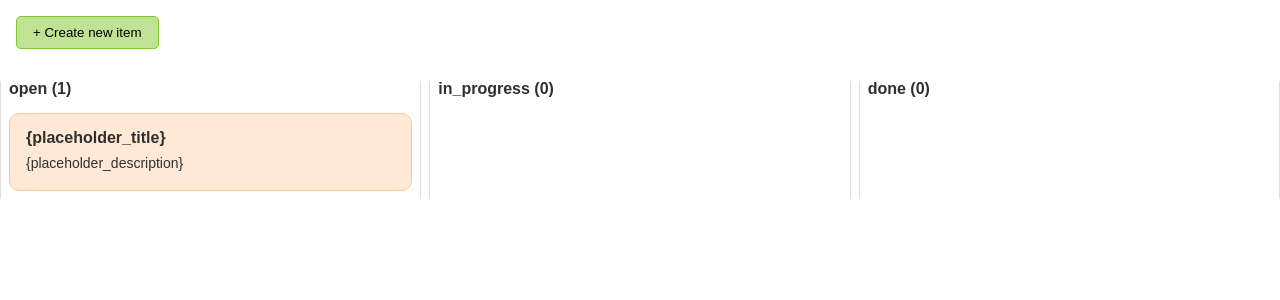
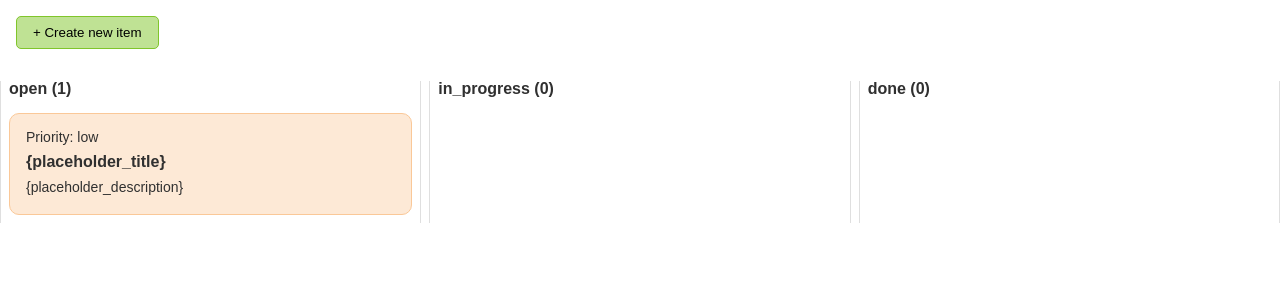
Before and after one commit to eriknoorland/project-todos, a React (Create React App) app: page / in a window 1280 px wide. Both pictures are taken after a click on the button "+ Create new item". Shown: the top 300 px of the page. Built offline with nearby package versions, Linux system fonts and the light colour scheme.

Commit message:
Add item priority and sort accordingly

```diff
--- a/src/App.tsx
+++ b/src/App.tsx
@@ -43,6 +43,7 @@ function App() {
       title: '{placeholder_title}',
       description: '{placeholder_description}',
       status: 'open',
+      priority: 'low',
     };
 
     setItems([...items, item]);
--- a/src/Column.tsx
+++ b/src/Column.tsx
@@ -1,7 +1,7 @@
 import { PropsWithChildren, useState } from 'react';
 import { ItemData } from './interfaces';
 import Item from './Item';
-import { ItemStatus } from './types';
+import { ItemPriority, ItemStatus } from './types';
 import './Column.scss';
 
 interface ColumnProps extends PropsWithChildren {
@@ -14,6 +14,7 @@ interface ColumnProps extends PropsWithChildren {
 
 const Column = (props: ColumnProps) => {
   const filteredItems = props.items.filter(item => item.status === props.status);
+  const sortedItems = [...filteredItems].sort(sortByPriority);
   const [showDropPlaceholder, setShowDropPlaceholder] = useState(false);
 
   function handleDragEnter(event: React.DragEvent<HTMLDivElement>) {
@@ -38,6 +39,22 @@ const Column = (props: ColumnProps) => {
     setShowDropPlaceholder(false);
   }
 
+  function sortByPriority(a: ItemData, b: ItemData) {
+    const priorities: ItemPriority[] = ['low', 'medium', 'high'];
+    const indexA = priorities.indexOf(a.priority);
+    const indexB = priorities.indexOf(b.priority);
+
+    if (indexA < indexB) {
+      return 1;
+    }
+
+    if (indexA > indexB) {
+      return -1;
+    }
+
+    return 0;
+  }
+
   return (
     <div
       onDragEnter={handleDragEnter}
@@ -50,7 +67,7 @@ const Column = (props: ColumnProps) => {
         {props.status} ({ filteredItems.length })
       </div>
 
-      {filteredItems.map(item => {
+      {sortedItems.map(item => {
         return <Item
           key={item.id}
           data={item}
--- a/src/Item.scss
+++ b/src/Item.scss
@@ -22,14 +22,21 @@
   }
 }
 
+.item__header {
+  display: flex;
+  justify-content: space-between;
+  margin: 0 0 8px 0;
+}
+
+.item__priorityLabel {
+  font-size: 14px;
+}
+
 .item__actions {
-  display: none;
-  position: absolute;
-  top: 12px;
-  right: 12px;
+  visibility: hidden;
 
   .item:hover & {
-    display: block;
+    visibility: visible;
   }
 }
 
--- a/src/Item.tsx
+++ b/src/Item.tsx
@@ -1,6 +1,6 @@
 import { useState } from 'react';
 import { ItemData } from './interfaces';
-import { ItemStatus } from './types';
+import { ItemPriority, ItemStatus } from './types';
 import './Item.scss';
 
 interface ItemProps {
@@ -12,6 +12,7 @@ interface ItemProps {
 
 export default (props: ItemProps) => {
   const [isEditing, setIsEditing] = useState(false);
+  const [priority, setPriority] = useState(props.data.priority);
   const [title, setTitle] = useState(props.data.title);
   const [description, setDescription] = useState(props.data.description);
 
@@ -35,10 +36,15 @@ export default (props: ItemProps) => {
       ...props.data,
       title,
       description,
+      priority,
     };
 
     props.onItemEdit(editedItem);
     setIsEditing(false);
+  }
+
+  function handlePriorityChange(event: React.ChangeEvent<HTMLSelectElement>) {
+    setPriority(event.target.value as ItemPriority);
   }
 
   function handleTitleChange(event: React.ChangeEvent<HTMLInputElement>) {
@@ -56,6 +62,22 @@ export default (props: ItemProps) => {
       // onDragEnd={handleDragEnd}
       className={`item item--${props.status}`}
     >
+      <div className="item__header">
+        <div className="item__priorityLabel">
+          {!isEditing && <>Priority: {props.data.priority}</>}
+
+          {isEditing &&
+            <select
+              defaultValue={props.data.priority}
+              onChange={handlePriorityChange}
+            >
+              <option value="low">Low</option>
+              <option value="medium">Medium</option>
+              <option value="high">High</option>
+            </select>
+          }
+        </div>
+
         <div className="item__actions">
           {!isEditing &&
             <span
@@ -72,6 +94,7 @@ export default (props: ItemProps) => {
           >
             delete
           </span>
+        </div>
       </div>
 
       <div className="item__title">
--- a/src/interfaces.ts
+++ b/src/interfaces.ts
@@ -1,8 +1,9 @@
-import { ItemStatus } from './types';
+import { ItemPriority, ItemStatus } from './types';
 
 export interface ItemData {
   id: number;
   title: string;
   description: string;
   status: ItemStatus;
+  priority: ItemPriority;
 }
--- a/src/types.ts
+++ b/src/types.ts
@@ -1 +1,3 @@
 export type ItemStatus = 'open' | 'in_progress' | 'done';
+
+export type ItemPriority = 'low' | 'medium' | 'high';
```
Lines whose indentation alone changed are shown as unchanged.
